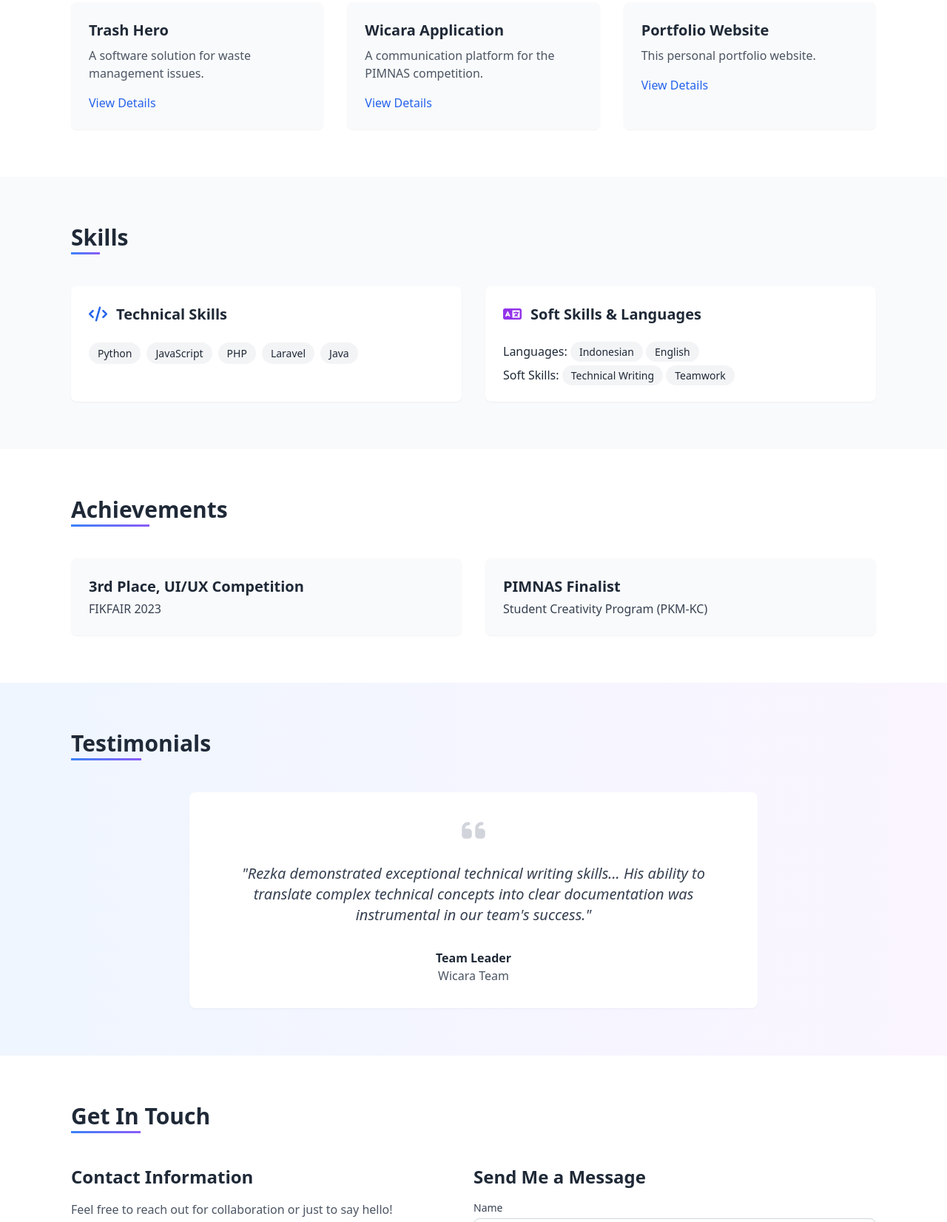
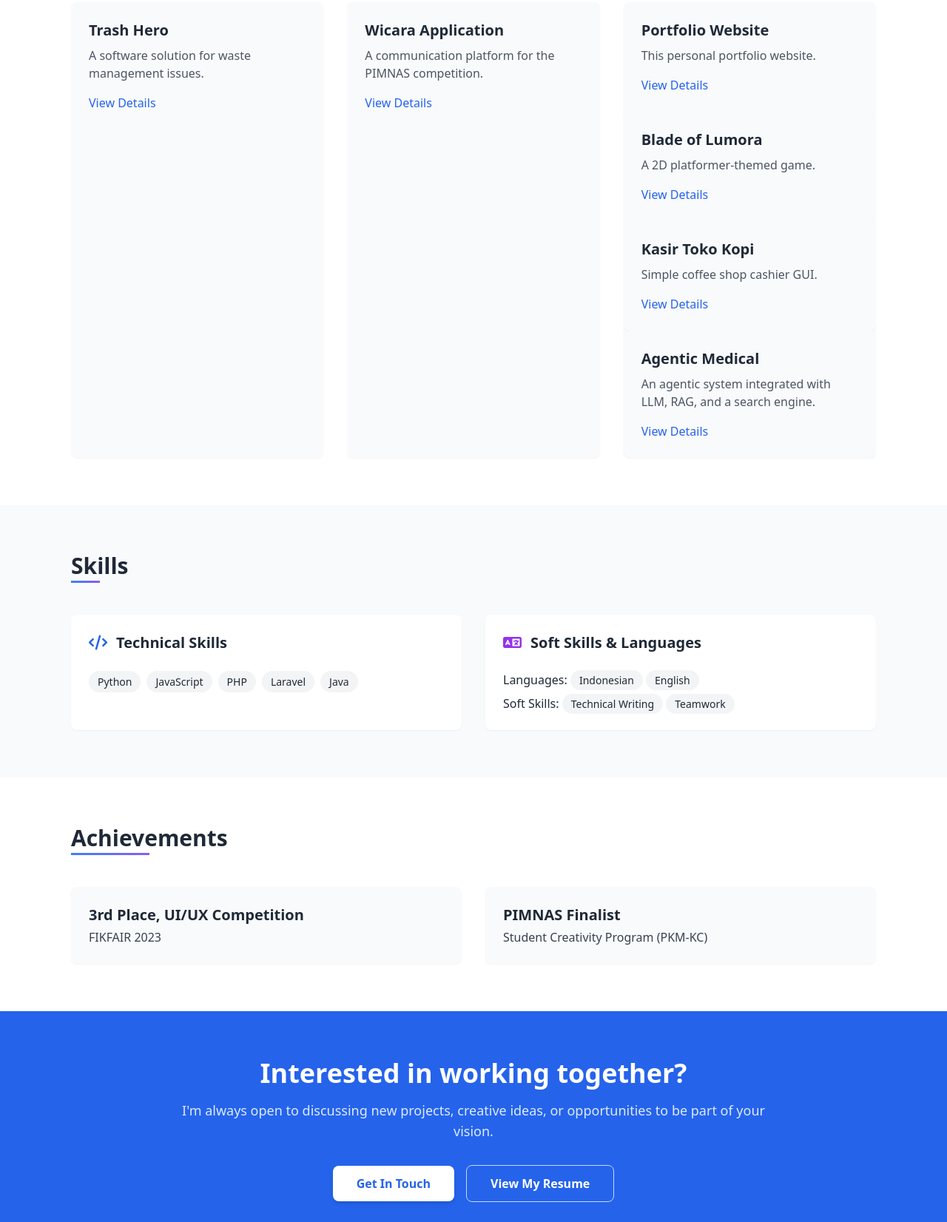
Before and after one commit to Almaghribiyya/Portfolio, a plain HTML site: page index.html in a window 1280 px wide. Shown: the part 1563-3215 px from the top of the page at 74% size. Drawn offline with nearby package versions, Linux system fonts and the light colour scheme.

Commit message:
edited index.hmtl.v2

```diff
--- a/index.html
+++ b/index.html
@@ -181,6 +181,25 @@
                         <p class="text-gray-600 mb-4">This personal portfolio website.</p>
                         <button class="view-details-btn text-blue-600 hover:text-blue-800 font-medium">View Details</button>
                     </div>
+                <div class="bg-gray-50 rounded-lg overflow-hidden shadow-sm card-hover" data-project-title="Blade of Lumora" data-project-desc="A 2D platformer-themed game." data-project-tags="Unity,C#">
+                    <div class="p-6">
+                        <h3 class="text-xl font-semibold mb-2">Blade of Lumora</h3>
+                        <p class="text-gray-600 mb-4">A 2D platformer-themed game.</p>
+                        <button class="view-details-btn text-blue-600 hover:text-blue-800 font-medium">View Details</button>
+                    </div>
+                <div class="bg-gray-50 rounded-lg overflow-hidden shadow-sm card-hover" data-project-title="Kasir Toko Kopi" data-project-desc="Simple coffee shop cashier GUI." data-project-tags="Java, NetBeans, Intellij">
+                    <div class="p-6">
+                        <h3 class="text-xl font-semibold mb-2">Kasir Toko Kopi</h3>
+                        <p class="text-gray-600 mb-4">Simple coffee shop cashier GUI.</p>
+                        <button class="view-details-btn text-blue-600 hover:text-blue-800 font-medium">View Details</button>
+                    </div>
+                </div>
+                <div class="bg-gray-50 rounded-lg overflow-hidden shadow-sm card-hover" data-project-title="Agentic Medical" data-project-desc="An agentic system integrated with LLM, RAG, and a search engine." data-project-tags="Java, NetBeans, Intellij">
+                    <div class="p-6">
+                        <h3 class="text-xl font-semibold mb-2">Agentic Medical</h3>
+                        <p class="text-gray-600 mb-4">An agentic system integrated with LLM, RAG, and a search engine.</p>
+                        <button class="view-details-btn text-blue-600 hover:text-blue-800 font-medium">View Details</button>
+                    </div>
                 </div>
             </div>
         </div>
@@ -221,16 +240,23 @@
         </div>
     </section>
 
-    <section class="py-16 bg-gradient-to-r from-blue-50 to-purple-50">
-        <div class="max-w-6xl mx-auto px-4 sm:px-6 lg:px-8">
-            <h2 class="text-3xl font-bold mb-12 section-title">Testimonials</h2>
-            <div class="bg-white p-8 rounded-lg shadow-sm max-w-3xl mx-auto text-center">
-                <i class="fas fa-quote-left text-4xl text-gray-300 mb-6"></i>
-                <p class="text-xl text-gray-700 mb-8 italic">"Rezka demonstrated exceptional technical writing skills... His ability to translate complex technical concepts into clear documentation was instrumental in our team's success."</p>
-                <h4 class="font-semibold">Team Leader</h4>
-                <p class="text-gray-600">Wicara Team</p>
-            </div>
+    <section id="cta" class="bg-blue-600">
+    <div class="max-w-4xl mx-auto text-center py-16 px-4 sm:px-6 lg:px-8">
+        <h2 class="text-3xl md:text-4xl font-bold text-white">
+            Interested in working together?
+        </h2>
+        <p class="text-lg text-blue-100 mt-4 mb-8">
+            I'm always open to discussing new projects, creative ideas, or opportunities to be part of your vision.
+        </p>
+        <div class="flex flex-col sm:flex-row justify-center items-center gap-4">
+            <a href="#contact" class="w-full sm:w-auto px-8 py-3 bg-white text-blue-600 font-semibold rounded-lg shadow-md hover:bg-gray-100 transition duration-300">
+                Get In Touch
+            </a>
+            <a href="#" class="w-full sm:w-auto px-8 py-3 border border-blue-200 text-white font-semibold rounded-lg hover:bg-blue-500 transition duration-300">
+                View My Resume
+            </a>
         </div>
+    </div>
     </section>
 
     <section id="contact" class="py-16 bg-white">
```
